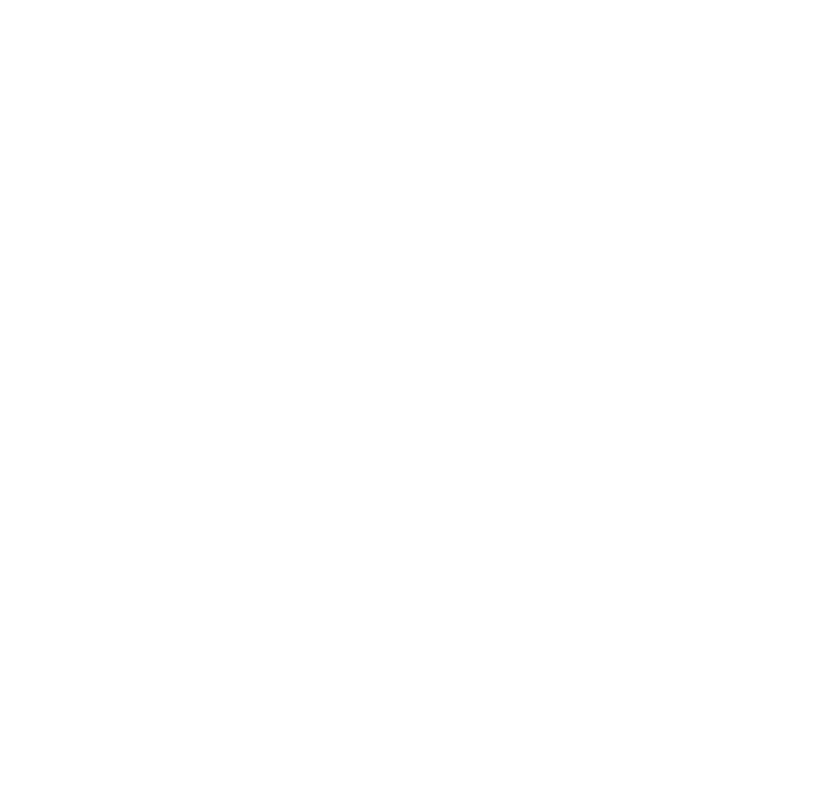
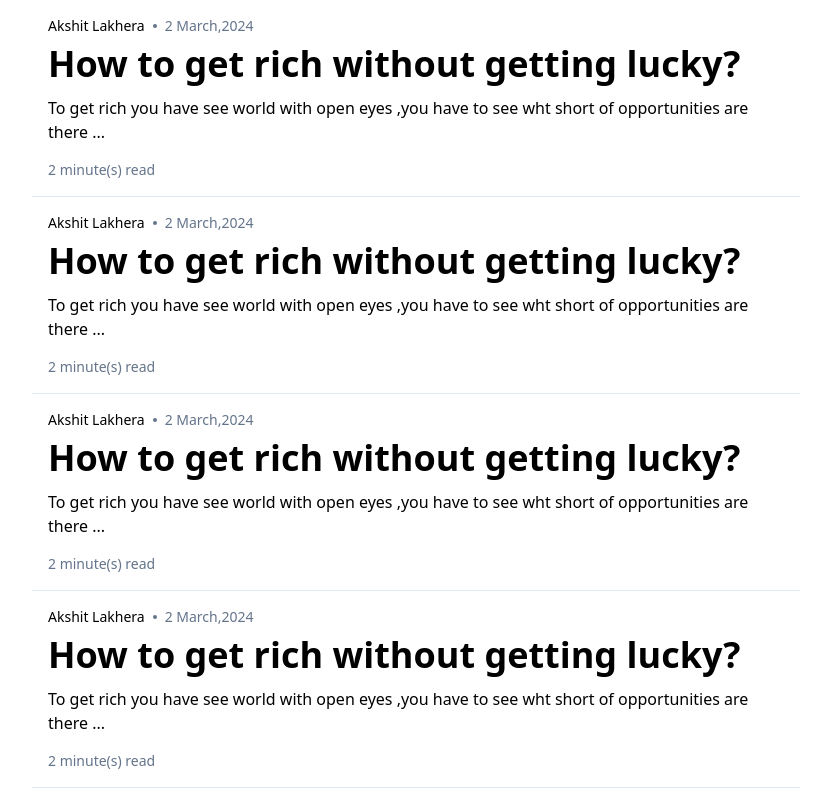
Before and after one commit to AkshitLakhera/PenCraft-Full-Stack-Blogging-Application, a React (Vite) app in the folder frontend/: page /blogs in a window 1280 px wide. Before the commit this address had no page. Shown: the whole page, without its empty margins (224-1055 px from the left). Built offline with nearby package versions, Linux system fonts and the light colour scheme.

Commit message:
BlogsCard is done

```diff
--- a/frontend/src/App.tsx
+++ b/frontend/src/App.tsx
@@ -2,6 +2,7 @@ import { BrowserRouter, Route, Routes } from "react-router-dom"
 import { Signup } from "./pages/Signup"
 import { Signin } from "./pages/Signin"
 import { Blog } from "./pages/Blog"
+import { Blogs } from "./pages/Blogs"
 
 function App() {
   return (
@@ -10,7 +11,8 @@ function App() {
    <Routes>
     <Route path="/signup"   element={<Signup/>} />
     <Route path="/signin"   element={<Signin/>} />
-    <Route path="/blog"   element={<Blog/>} />
+    <Route path="/blog/:id"   element={<Blog/>} />
+    <Route path="/blogs"   element={<Blogs/>} />
 
 
    </Routes>
--- a/frontend/src/components/Auth.tsx
+++ b/frontend/src/components/Auth.tsx
@@ -35,12 +35,13 @@ const Auth = ({type} : { type:"signin"|"signup"}) => {
           </div>
 
           <div className="max-w-md mt-6">
-            <InputBox label="Name" placeholder="Enter your Username"  type="text"
+            {type === "signup" ?  <InputBox label="Name" placeholder="Enter your Username"  type="text"
             onChange={(e) => {
               setPostInputs({
                 ...postInputs, name:e.target.value
               })
-            }} />
+            }} /> :null }
+
             <InputBox label="Email" placeholder="Enter your Email"  type="text"  onChange={(e) => {
               setPostInputs({
                 ...postInputs, email:e.target.value
--- /dev/null
+++ b/frontend/src/components/BlogCard.tsx
@@ -0,0 +1,41 @@
+interface BlogCardProps {
+  authorName: string;
+  title: string;
+  content: string;
+  publishedDate: string;
+}
+export const BlogCard = ({
+  authorName,
+  title,
+  content,
+  publishedDate,
+}: BlogCardProps) => {
+  return (
+    <div className="p-4 border-b border-slate-200 pb-4 w-screen max-w-screen-md cursor-pointer">
+    <div className="flex">
+
+        <div className="font-normal  text-sm flex justify-center flex-col">{authorName}</div>
+        <div className="flex justify-center flex-col pl-2 ">
+            <Circle />
+        </div>
+        <div className="pl-2 font-thin text-slate-500 text-sm flex justify-center flex-col">
+            {publishedDate}
+        </div>
+    </div>
+    <div className=" pt-2  text-4xl font-bold">
+        {title}
+    </div>
+    <div className="text-smd font-light mt-3">
+        {content.slice(0, 100) + "..."}
+    </div>
+    <div className="text-slate-500 text-sm font-light pt-4">
+        {`${Math.ceil(content.length / 100)} minute(s) read`}
+    </div>
+</div>
+  );
+};
+export function Circle() {
+  return <div className="h-1 w-1 rounded-full bg-slate-500">
+
+  </div>
+}
--- a/frontend/src/config.ts
+++ b/frontend/src/config.ts
@@ -1 +1 @@
-export const BACKEND_URL = "http://localhost:8787"
+export const BACKEND_URL = " https://backend.akshitlakhera14.workers.dev"
--- /dev/null
+++ b/frontend/src/pages/Blogs.tsx
@@ -0,0 +1,37 @@
+import { BlogCard } from "@/components/BlogCard"
+
+
+export const Blogs = () => {
+  return (
+    <div className="flex justify-center items-center h-full">
+       <div className="flex flex-col items-center ">
+      <BlogCard
+        authorName={"Akshit Lakhera"}
+        title = {"How to get rich without getting lucky?"}
+        content = {"To get rich you have see world with open eyes ,you have to see wht short of opportunities are there and in which bull you can move"}
+        publishedDate = {"2 March,2024"}
+    />
+     <BlogCard
+        authorName={"Akshit Lakhera"}
+        title = {"How to get rich without getting lucky?"}
+        content = {"To get rich you have see world with open eyes ,you have to see wht short of opportunities are there and in which bull you can move"}
+        publishedDate = {"2 March,2024"}
+    />
+     <BlogCard
+        authorName={"Akshit Lakhera"}
+        title = {"How to get rich without getting lucky?"}
+        content = {"To get rich you have see world with open eyes ,you have to see wht short of opportunities are there and in which bull you can move"}
+        publishedDate = {"2 March,2024"}
+    />
+     <BlogCard
+        authorName={"Akshit Lakhera"}
+        title = {"How to get rich without getting lucky?"}
+        content = {"To get rich you have see world with open eyes ,you have to see wht short of opportunities are there and in which bull you can move"}
+        publishedDate = {"2 March,2024"}
+    />
+
+    </div>
+    </div>
+
+  )
+}
```
